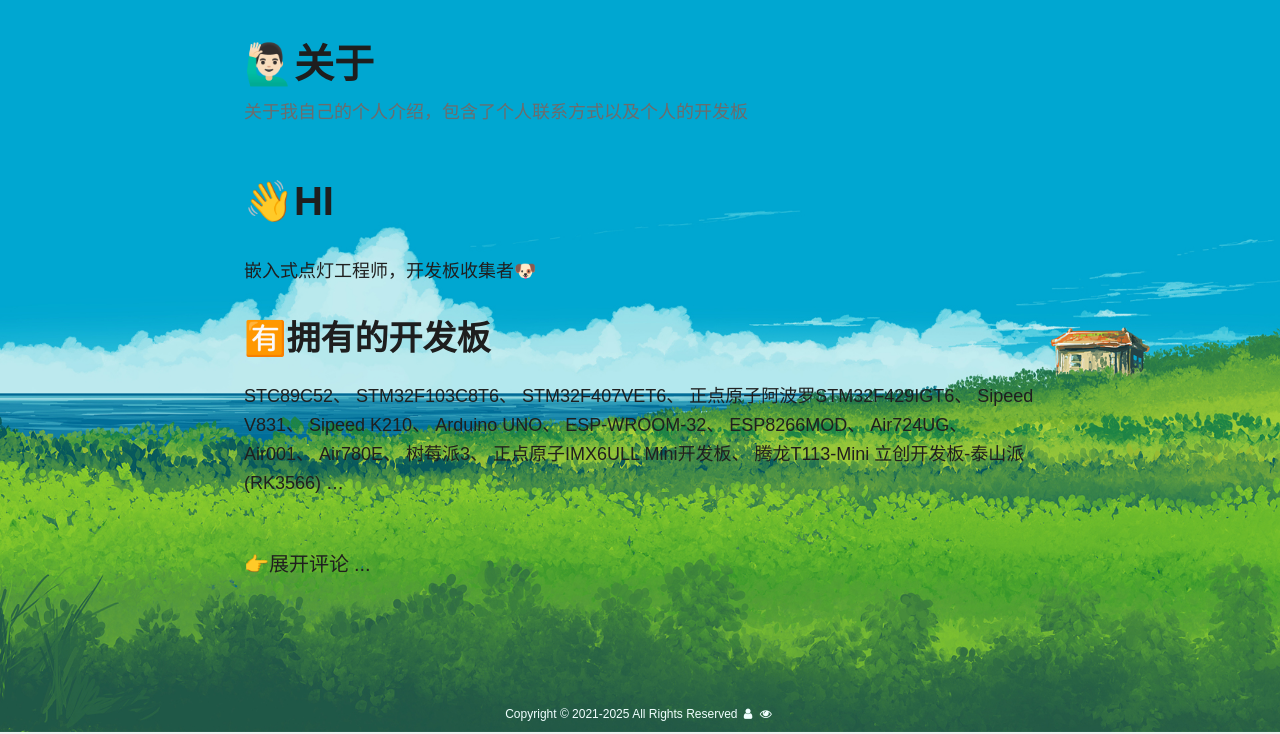
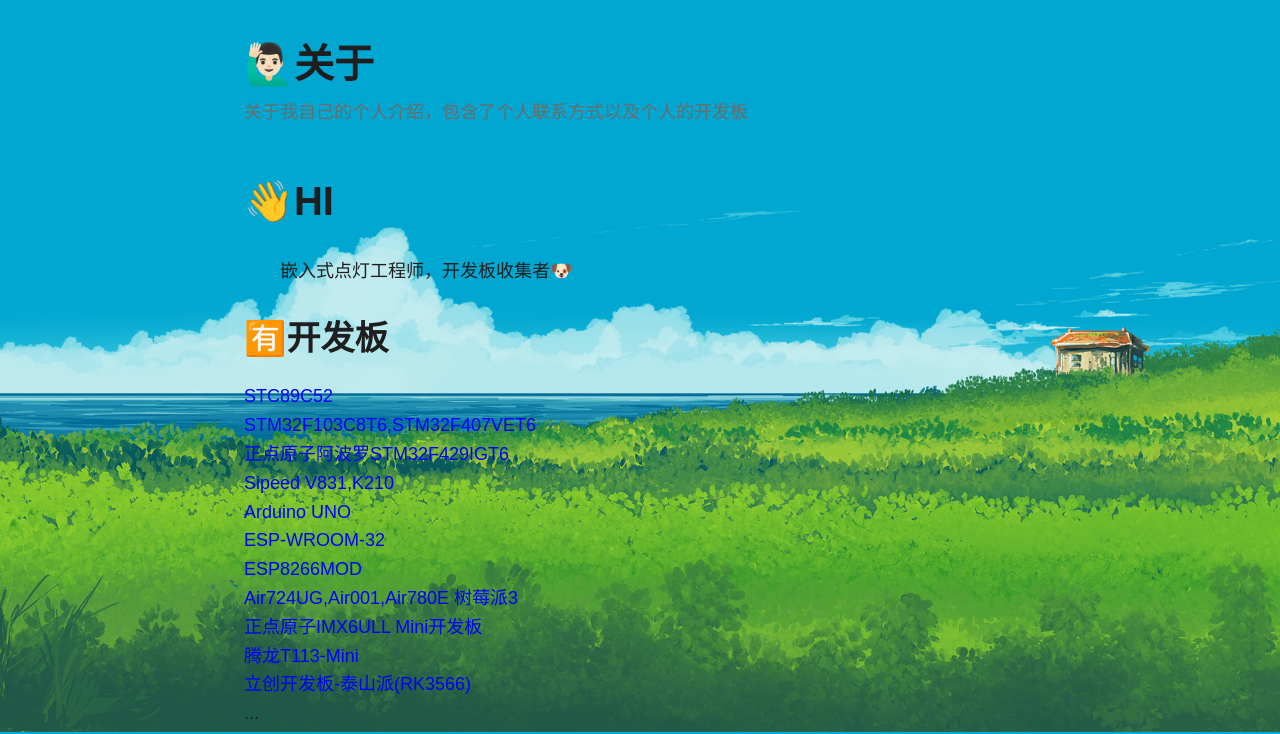
Before and after one commit to Hanson227/Hanson.github.io, a plain HTML site: page about/index.html in a window 1280 px wide. Shown: the part 68-802 px from the top of the page. Drawn offline with nearby package versions, Linux system fonts and the light colour scheme; some packages are replaced by stand-ins of ours; a script that the page names is missing.

Commit message:
📃 docs:

```diff
--- a/about/index.html
+++ b/about/index.html
@@ -107,8 +107,8 @@ var _hmt = _hmt || [];
   "keywords": [
     "单片机", "stm32", "51单片机", "C语言", "嵌入式开发"
   ],
-  "articleBody": "👋HI 嵌入式点灯工程师，开发板收集者🐶\n🈶拥有的开发板 STC89C52、 STM32F103C8T6、 STM32F407VET6、 正点原子阿波罗STM32F429IGT6、 Sipeed V831、 Sipeed K210、 Arduino UNO、 ESP-WROOM-32、 ESP8266MOD、 Air724UG、 Air001、 Air780E、 树莓派3、 正点原子IMX6ULL Mini开发板、 腾龙T113-Mini 立创开发板-泰山派(RK3566) …\n",
-  "wordCount" : "202",
+  "articleBody": "👋HI 嵌入式点灯工程师，开发板收集者🐶\n🈶开发板 STC89C52\nSTM32F103C8T6,STM32F407VET6\n正点原子阿波罗STM32F429IGT6\nSipeed V831,K210\nArduino UNO\nESP-WROOM-32\nESP8266MOD\nAir724UG,Air001,Air780E\r树莓派3\n正点原子IMX6ULL Mini开发板\n腾龙T113-Mini\n立创开发板-泰山派(RK3566)\n...",
+  "wordCount" : "103",
   "inLanguage": "zh",
   "datePublished": "2021-11-06T14:57:28+08:00",
   "dateModified": "2021-11-06T14:57:28+08:00",
@@ -231,26 +231,23 @@ var _hmt = _hmt || [];
             </div>
         </header>
         <div class="post-content"><h1 id="hi">👋HI<a hidden class="anchor" aria-hidden="true" href="#hi">#</a></h1>
-<p>嵌入式点灯工程师，开发板收集者🐶</p>
-<h2 id="拥有的开发板">🈶拥有的开发板<a hidden class="anchor" aria-hidden="true" href="#拥有的开发板">#</a></h2>
-<p>STC89C52、
-STM32F103C8T6、
-STM32F407VET6、
-正点原子阿波罗STM32F429IGT6、
-Sipeed V831、
-Sipeed K210、
-Arduino UNO、
-ESP-WROOM-32、
-ESP8266MOD、
-Air724UG、
-Air001、
-Air780E、
-树莓派3、
-正点原子IMX6ULL Mini开发板、
-腾龙T113-Mini
-立创开发板-泰山派(RK3566)
-&hellip;</p>
-
+<p>　　嵌入式点灯工程师，开发板收集者🐶</p>
+<h2 id="开发板">🈶开发板<a hidden class="anchor" aria-hidden="true" href="#开发板">#</a></h2>
+<font color=blue>
+STC89C52<br>
+STM32F103C8T6,STM32F407VET6<br>
+正点原子阿波罗STM32F429IGT6<br>
+Sipeed V831,K210<br>
+Arduino UNO<br>
+ESP-WROOM-32<br>
+ESP8266MOD<br>
+Air724UG,Air001,Air780E
+树莓派3<br>
+正点原子IMX6ULL Mini开发板<br>
+腾龙T113-Mini<br>
+立创开发板-泰山派(RK3566)<br>
+</font>
+...
 
         </div>
 
```
Also changed, not shown: index.json.
